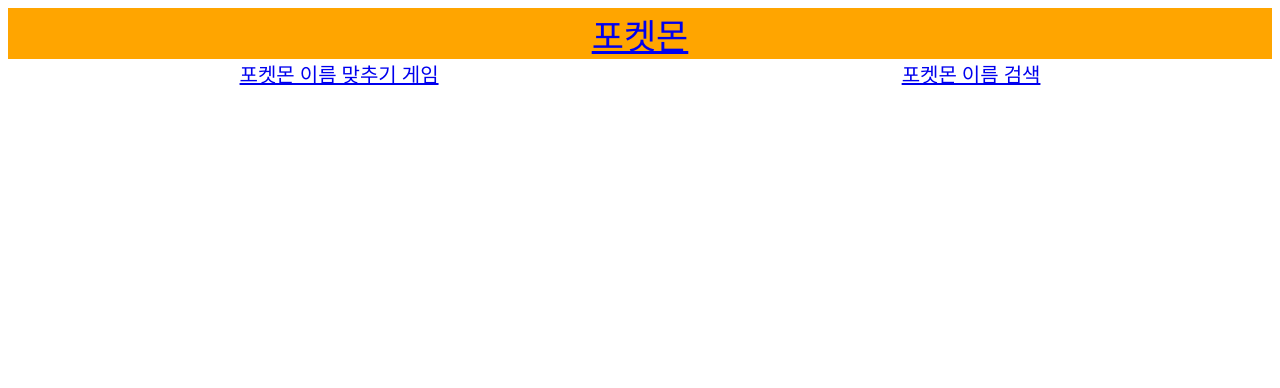
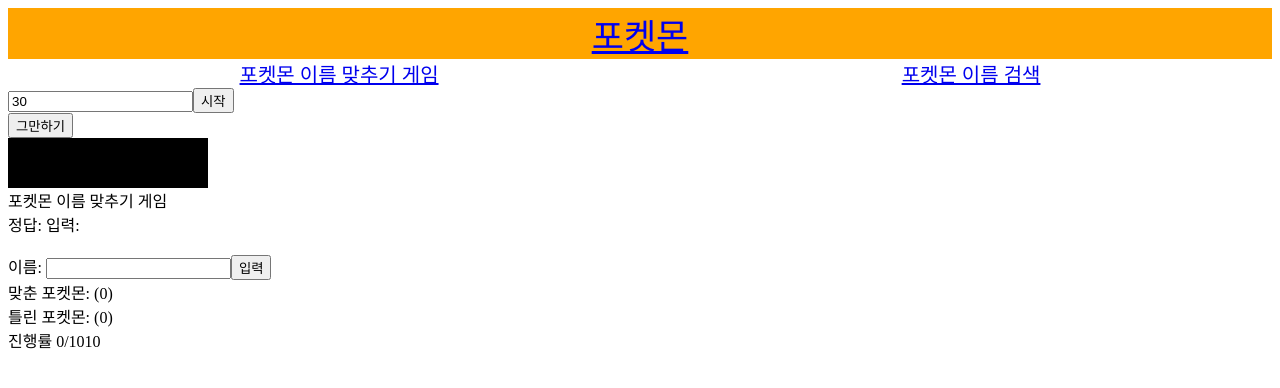
Before and after one commit to Kyutory/my-pokemon-website, a React app: page /name-game in a window 1280 px wide. Shown: the top 388 px of the page. Built offline with nearby package versions, Linux system fonts and the light colour scheme.

Commit message:
File name change / Folder strurcture change

```diff
--- a/client.jsx
+++ b/client.jsx
@@ -1,6 +1,6 @@
 import React from 'react';
 import ReactDom from 'react-dom/client';
 
-import MainPage from './MainPage';
+import Home from './pages';
 
-ReactDom.createRoot(document.querySelector('#root')).render(<MainPage />);
+ReactDom.createRoot(document.querySelector('#root')).render(<Home />);
--- a/SearchingPokemons.jsx
+++ b/pages/PokemonSearch.jsx
@@ -1,6 +1,6 @@
 import React, { useMemo, useRef, useState } from 'react';
 import { css } from '@emotion/react';
-import PokemonData from './PokemonData';
+import PokemonData from '../PokemonData';
 
 const INITIAL_HANGUL = [
   'ㄱ', 'ㄲ', 'ㄴ', 'ㄷ', 'ㄸ',
@@ -39,7 +39,7 @@
   }
 }
 
-const SearchingPokemons = () => {
+const PokemonSearch = () => {
   const [nameToId, names] = useMemo(makeCustomData, []);
 
   const [inputValue, setInputValue] = useState('');
@@ -160,4 +160,4 @@
   );
 }
 
-export default SearchingPokemons;
+export default PokemonSearch;
--- a/MainPage.jsx
+++ b/pages/index.jsx
@@ -2,8 +2,8 @@
 import { BrowserRouter, Link, Route, Routes } from 'react-router-dom';
 import { css } from '@emotion/react'
 
-import GuessingGame from './GuessingGame';
-import SearchingPokemons from './SearchingPokemons';
+import NameGame from './NameGame';
+import PokemonSearch from './PokemonSearch';
 
 const headerStyle = css({
   display: 'flex',
@@ -18,7 +18,7 @@
   fontSize: '20px',
 });
 
-const MainPage = () => {
+const Home = () => {
   const [isMain, setIsMain] = useState(true);
 
   const onClickMain = () => {
@@ -36,20 +36,20 @@
         {isMain &&
           <div css={LinksStyle}>
             <div>
-              <Link to="guessing-game" onClick={onClickLink}>포켓몬 이름 맞추기 게임</Link>
+              <Link to="name-game" onClick={onClickLink}>포켓몬 이름 맞추기 게임</Link>
             </div>
             <div>
-              <Link to="searching-pokemons" onClick={onClickLink}>포켓몬 이름 검색</Link>
+              <Link to="pokemon-search" onClick={onClickLink}>포켓몬 이름 검색</Link>
             </div>
           </div>
         }
         <Routes>
-          <Route path="guessing-game" element={<GuessingGame />}></Route>
-          <Route path="searching-pokemons" element={<SearchingPokemons />}></Route>
+          <Route path="name-game" element={<NameGame />}></Route>
+          <Route path="pokemon-search" element={<PokemonSearch />}></Route>
         </Routes>
       </BrowserRouter>
     </>
   );
 }
 
-export default MainPage;
+export default Home;
```
Also changed, not shown: components/AppLayout.jsx (added, +12 -0 lines), pages/NameGame.jsx (renamed from GuessingGame.jsx, +4 -4 lines), components/TimeBar.jsx (renamed from TimeBar.jsx).
